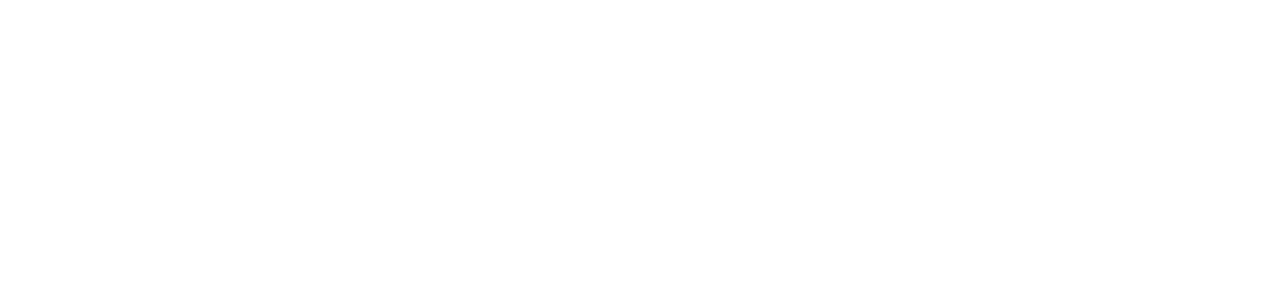
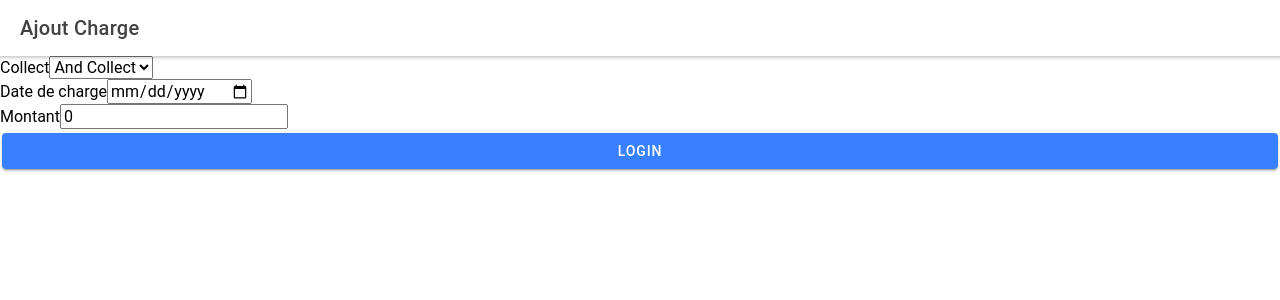
Before and after one commit to dinavalisoaa/Collect, a React (Create React App) app in the folder mobil-app/: page /add-charge in a window 1280 px wide. Shown: the top 300 px of the page. Built offline with nearby package versions, Linux system fonts and the light colour scheme.

Commit message:
Ajout de charge

```diff
--- a/mobil-app/src/App.tsx
+++ b/mobil-app/src/App.tsx
@@ -23,6 +23,7 @@
 import './theme/variables.css';
 import Login from './pages/Login';
 import AddCollect from './pages/AddCollect';
+import AddCharge from './pages/AddCharge';
 
 setupIonicReact();
 
@@ -33,8 +34,11 @@
         <Route exact path="/home">
           <Home />
         </Route>
-        <Route exact path="/addCollect">
+        <Route exact path="/add-collect">
           <AddCollect />
+        </Route>
+        <Route exact path="/add-charge">
+          <AddCharge />
         </Route>
         <Route exact path="/login">
           <Login />
--- /dev/null
+++ b/mobil-app/src/model/Charge.ts
@@ -0,0 +1,25 @@
+export class Charge {
+    collect : any
+    dateCharge : any
+    montant : any
+
+    constructor(parameters : any) {
+        this.collect = parameters.collect
+        this.dateCharge = parameters.dateCharge
+        this.montant = parameters.montant
+    }
+
+    /**
+     * save
+     */
+    public save() {
+        fetch("http://localhost:8080").then(
+            ()=>{
+                alert("Calling a web service for " + JSON.stringify(this))
+            },
+            (error)=>{
+                alert("Due to "+ JSON.stringify(error) + ". Adding to database for " + JSON.stringify(this))
+            }
+        )
+    }
+}
--- /dev/null
+++ b/mobil-app/src/pages/AddCharge.tsx
@@ -0,0 +1,49 @@
+import { IonButton, IonContent, IonHeader, IonPage, IonTitle, IonToolbar } from "@ionic/react"
+import { useState } from "react"
+import { Charge } from "../model/Charge";
+
+export default function AddCharge() {
+    const [collect, setCollect] = useState(1);
+    const [dateCharge, setDateCharge] = useState();
+    const [montant, setMontant] = useState(0);
+
+    function addCharge( e: React.FormEvent<HTMLFormElement> ) {
+        e.preventDefault();
+
+        let obj = {
+            collect : collect,
+            dateCharge : dateCharge,
+            montant : montant,
+        }
+        new Charge(obj).save();
+    }
+
+    return (
+        <IonPage>
+            <IonHeader>
+                <IonToolbar>
+                <IonTitle>Ajout Charge</IonTitle>
+                </IonToolbar>
+            </IonHeader>
+            <IonContent fullscreen>
+                <form onSubmit={addCharge}>
+                    <div>
+                        <label>Collect</label>
+                        <select onSelect={(e:any) => setCollect(e.target.value)}>
+                            <option value={1}>And Collect</option>
+                        </select>
+                    </div>
+                    <div>
+                        <label>Date de charge</label>
+                        <input type="date" value={dateCharge} onChange={(e:any) => setDateCharge(e.target.value)} required/>
+                    </div>
+                    <div>
+                        <label>Montant</label>
+                        <input type="number" value={montant} onChange={(e:any) => setMontant(e.target.value)} required/>
+                    </div>
+                    <IonButton type="submit" expand="block">Login</IonButton>
+                </form>
+            </IonContent>
+        </IonPage>
+    )
+}
--- a/mobil-app/src/pages/AddCollect.tsx
+++ b/mobil-app/src/pages/AddCollect.tsx
@@ -1,5 +1,6 @@
-import { IonButton, IonContent, IonHeader, IonInput, IonItem, IonLabel, IonPage, IonTitle, IonToolbar } from "@ionic/react"
+import { IonButton, IonContent, IonHeader, IonPage, IonTitle, IonToolbar } from "@ionic/react"
 import { useState } from "react"
+import { Link } from "react-router-dom";
 import { Collection } from "../model/Collection";
 
 export default function AddCollect() {
@@ -59,6 +60,7 @@
                     </div>
                     <IonButton type="submit" expand="block">Login</IonButton>
                 </form>
+                <Link to="/add-charge"> Ajouter une charge </Link>
             </IonContent>
         </IonPage>
     )
--- a/mobil-app/src/pages/Login.tsx
+++ b/mobil-app/src/pages/Login.tsx
@@ -12,7 +12,7 @@
 	const {navigate} = useContext(NavContext);
 
 	const redirect = useCallback(
-		() => navigate("/addCollect", 'root'),[navigate]
+		() => navigate("/add-collect", 'root'),[navigate]
 	)
 
 	const presentToast = (position: 'top' | 'middle' | 'bottom') => {
```
